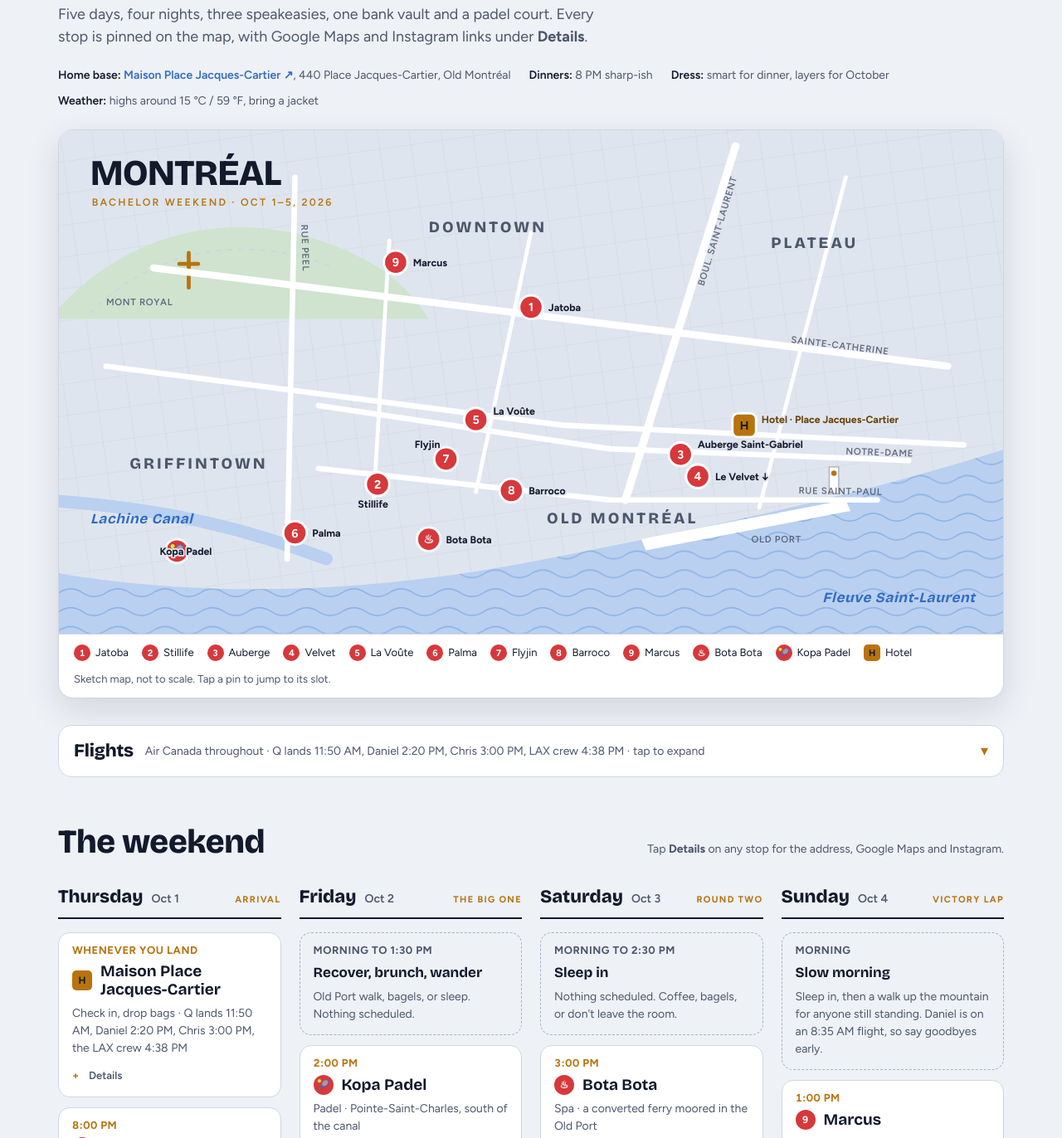
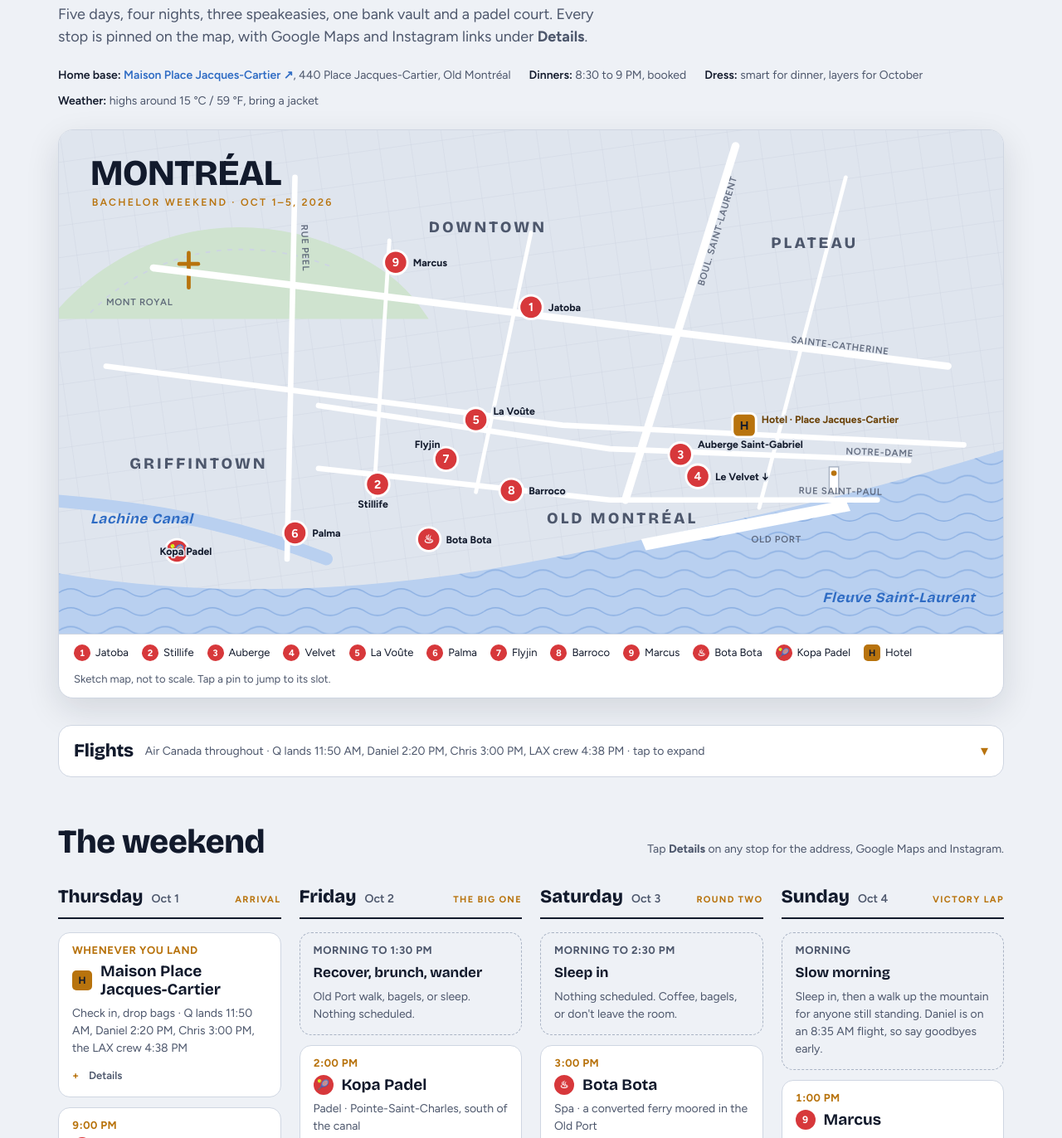
Before and after one commit to nickshum88/q-montreal, a plain HTML site: page index.html in a window 1280 px wide. Shown: the part 228-1600 px from the top of the page at 83% size. Drawn offline with nearby package versions, Linux system fonts and the light colour scheme.

Commit message:
Jatoba moved to 9 PM

```diff
--- a/index.html
+++ b/index.html
@@ -334,7 +334,7 @@
   <p class="lede">Five days, four nights, three speakeasies, one bank vault and a padel court. Every stop is pinned on the map, with Google Maps and Instagram links under <b>Details</b>.</p>
   <div class="meta">
     <span><b>Home base:</b> <a href="https://www.google.com/maps/search/?api=1&query=Maison+Place+Jacques-Cartier+440+Place+Jacques-Cartier+Montreal" target="_blank" rel="noopener">Maison Place Jacques-Cartier ↗</a>, 440 Place Jacques-Cartier, Old Montréal</span>
-    <span><b>Dinners:</b> 8 PM sharp-ish</span>
+    <span><b>Dinners:</b> 8:30 to 9 PM, booked</span>
     <span><b>Dress:</b> smart for dinner, layers for October</span>
     <span><b>Weather:</b> highs around 15 °C / 59 °F, bring a jacket</span>
   </div>
@@ -581,7 +581,7 @@
         </details>
       </article>
       <article class="stop" id="s-jatoba" data-stop="jatoba">
-        <p class="time">8:00 PM</p>
+        <p class="time">9:00 PM</p>
         <h4 class="name"><span class="dot">1</span>Jatoba</h4>
         <p class="what">Dinner · Japanese, downtown</p>
         <details>
```
